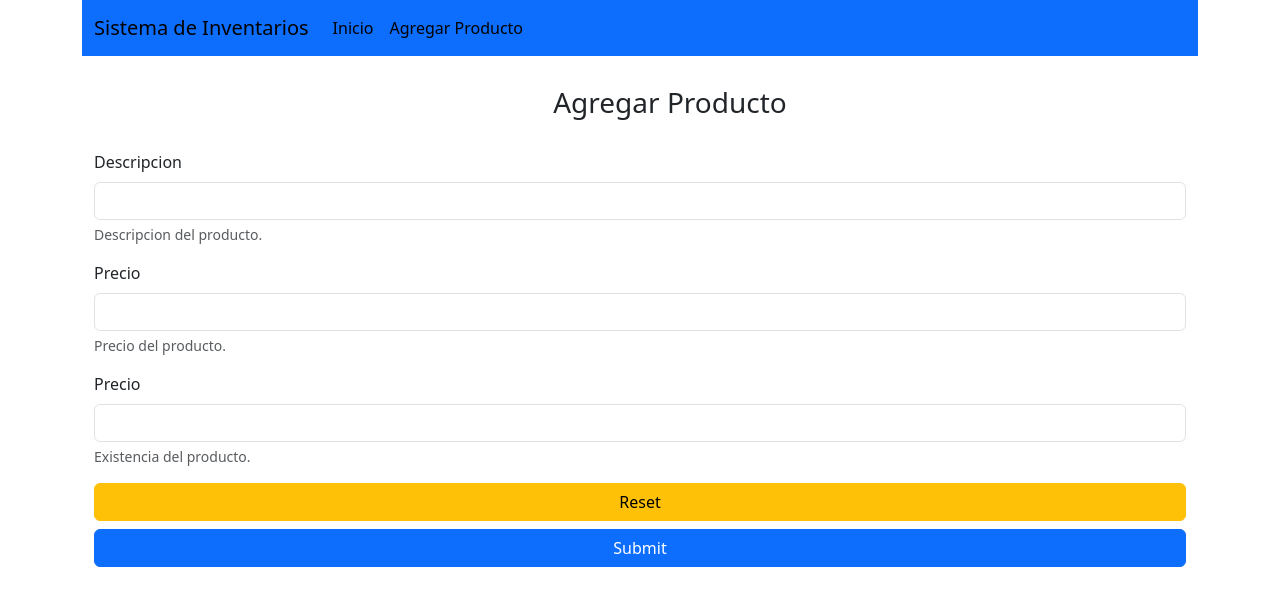
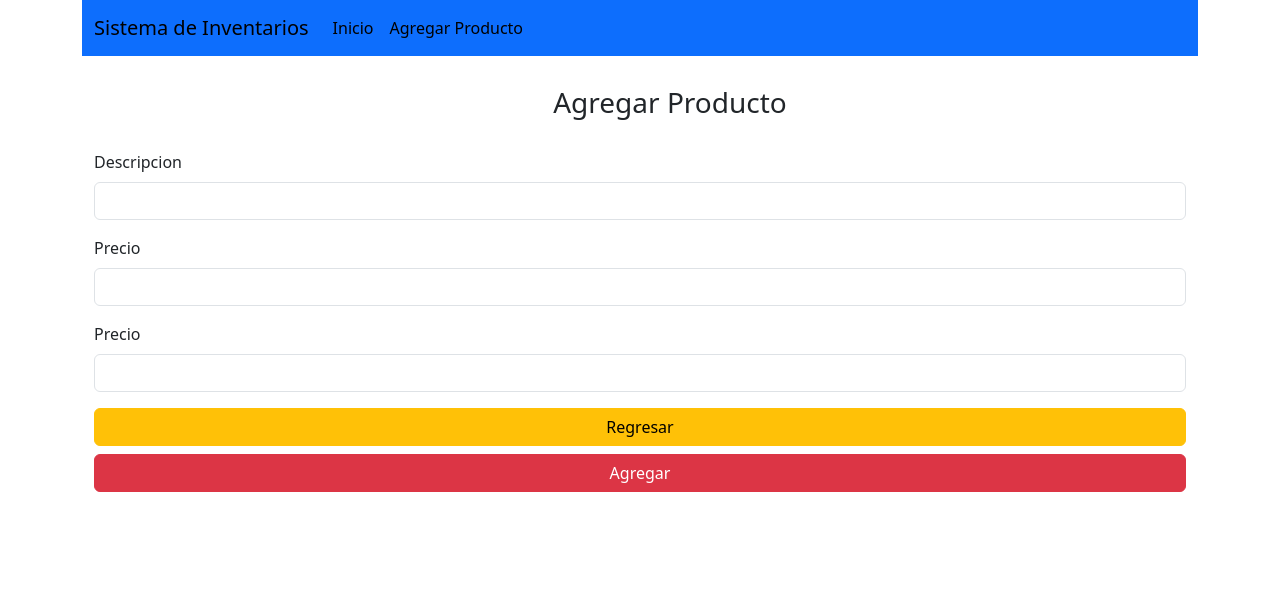
Before and after one commit to rod773/inventario-app, an Angular app: page /agregar-producto in a window 1280 px wide. Shown: the top 606 px of the page. Built offline with nearby package versions, Linux system fonts and the light colour scheme.

Commit message:
componente formulario agregar producto

```diff
--- a/src/app/agregar-producto/agregar-producto.component.html
+++ b/src/app/agregar-producto/agregar-producto.component.html
@@ -3,26 +3,26 @@
         <h3>Agregar Producto</h3>
     </div>
 
-    <form>
+    <form (ngSubmit)="onSubmit()">
         <div class="mb-3">
             <label for="descripcion" class="form-label">Descripcion</label>
-            <input type="text" class="form-control" id="descripcion" aria-describedby="descripcionHelp">
-            <div id="descripcionHelp" class="form-text">Descripcion del producto.</div>
+            <input type="text" class="form-control" id="descripcion" required="true" name="descripcion"
+                [(ngModel)]="producto.descripcion">
         </div>
         <div class="mb-3">
             <label for="precio" class="form-label">Precio</label>
-            <input type="number" step="any" min=0 class="form-control" id="precio" aria-describedby="precioHelp">
-            <div id="precioHelp" class="form-text">Precio del producto.</div>
+            <input type="number" step="any" min=0 class="form-control" id="precio" name="precio"
+                [(ngModel)]="producto.precio">
         </div>
         <div class="mb-3">
             <label for="existencia" class="form-label">Precio</label>
-            <input type="number" min=0 class="form-control" id="existencia" aria-describedby="existenciaHelp">
-            <div id="existenciaHelp" class="form-text">Existencia del producto.</div>
+            <input type="number" min=0 class="form-control" id="existencia" name="existencia"
+                [(ngModel)]="producto.existencia">
         </div>
 
         <div class="d-grid gap-2">
-            <button class="btn btn-warning" type="reset">Reset</button>
-            <button class="btn btn-primary" type="submit">Submit</button>
+            <a class="btn btn-warning" href="/">Regresar</a>
+            <button class="btn btn-danger" type="submit">Agregar</button>
         </div>
     </form>
 </div>
--- a/src/app/agregar-producto/agregar-producto.component.ts
+++ b/src/app/agregar-producto/agregar-producto.component.ts
@@ -1,10 +1,37 @@
 import { Component } from '@angular/core';
+import { Producto } from '../producto';
+import { ProductoService } from '../producto.service';
+import { Router } from '@angular/router';
 
 @Component({
   selector: 'app-agregar-producto',
   templateUrl: './agregar-producto.component.html',
-  styleUrls: ['./agregar-producto.component.scss']
+  styleUrls: ['./agregar-producto.component.scss'],
 })
 export class AgregarProductoComponent {
+  producto: Producto = new Producto();
 
+  constructor(
+    private productoServicio: ProductoService,
+    private enrutador: Router
+  ) {}
+
+  onSubmit() {
+    this.guardarProducto();
+  }
+
+  guardarProducto() {
+    this.productoServicio.agregarProducto(this.producto).subscribe({
+      next: (datos) => {
+        this.irListaProductos();
+      },
+      error: (error: any) => {
+        console.log(error);
+      },
+    });
+  }
+
+  irListaProductos() {
+    this.enrutador.navigate(['/productos']);
+  }
 }
--- a/src/app/producto.service.ts
+++ b/src/app/producto.service.ts
@@ -14,4 +14,8 @@ export class ProductoService {
   obtenerProductosLista(): Observable<Producto[]> {
     return this.clienteHttp.get<Producto[]>(this.urlBase);
   }
+
+  agregarProducto(producto: Producto): Observable<Object> {
+    return this.clienteHttp.post(this.urlBase, producto);
+  }
 }
```
Also changed, not shown: src/app/app.module.ts (+7 -2 lines).
